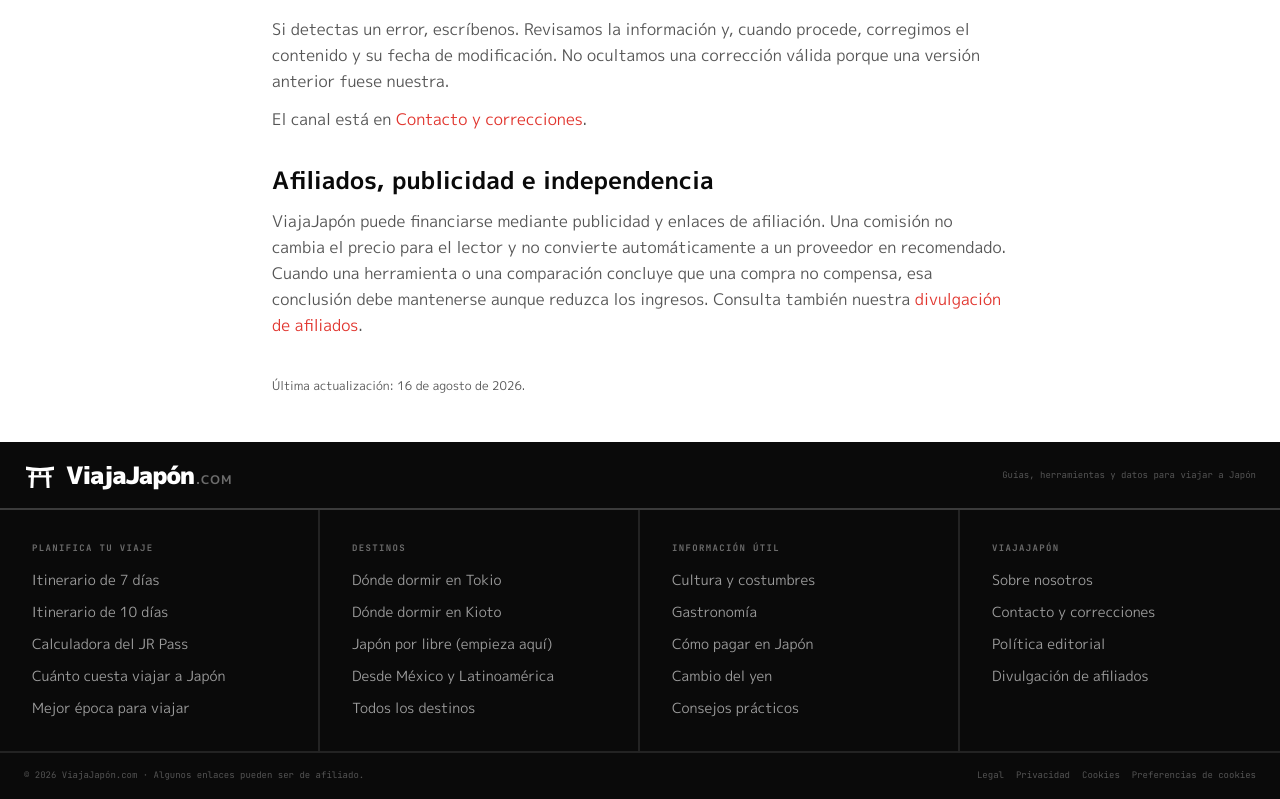
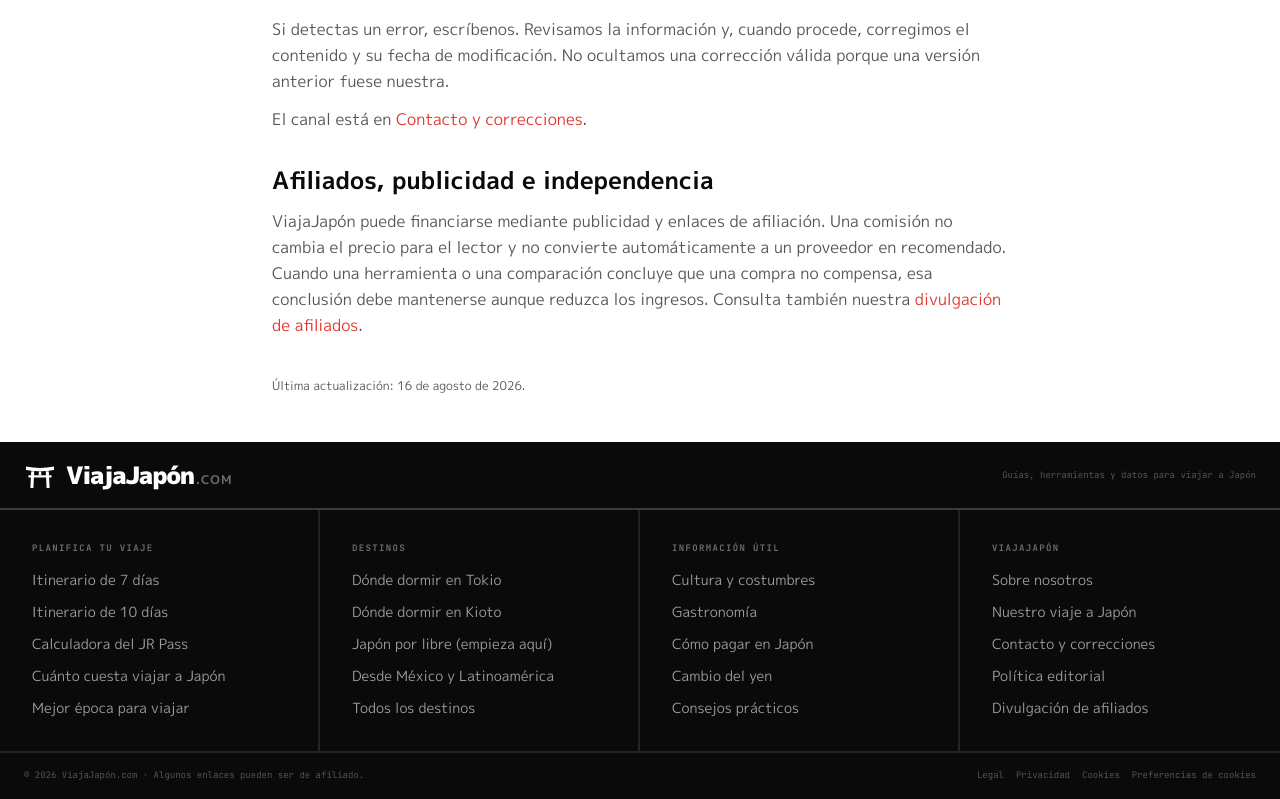
Before and after one commit to gamepassaprueba-creator/viajajapon, a Next.js app: page /politica-editorial in a window 1280 px wide. Shown: the part 1049-1848 px from the top of the page. Built offline with nearby package versions, Linux system fonts and the light colour scheme; no server answers.

Commit message:
feat(editorial): enlazar experiencia propia desde footer

```diff
--- a/src/components/Footer.tsx
+++ b/src/components/Footer.tsx
@@ -37,6 +37,7 @@ const COLS = [
     title: "ViajaJapón",
     links: [
       { label: "Sobre nosotros", href: "/sobre-nosotros" },
+      { label: "Nuestro viaje a Japón", href: "/nuestro-viaje-japon" },
       { label: "Contacto y correcciones", href: "/contacto" },
       { label: "Política editorial", href: "/politica-editorial" },
       { label: "Divulgación de afiliados", href: "/afiliados-divulgacion" },
```
